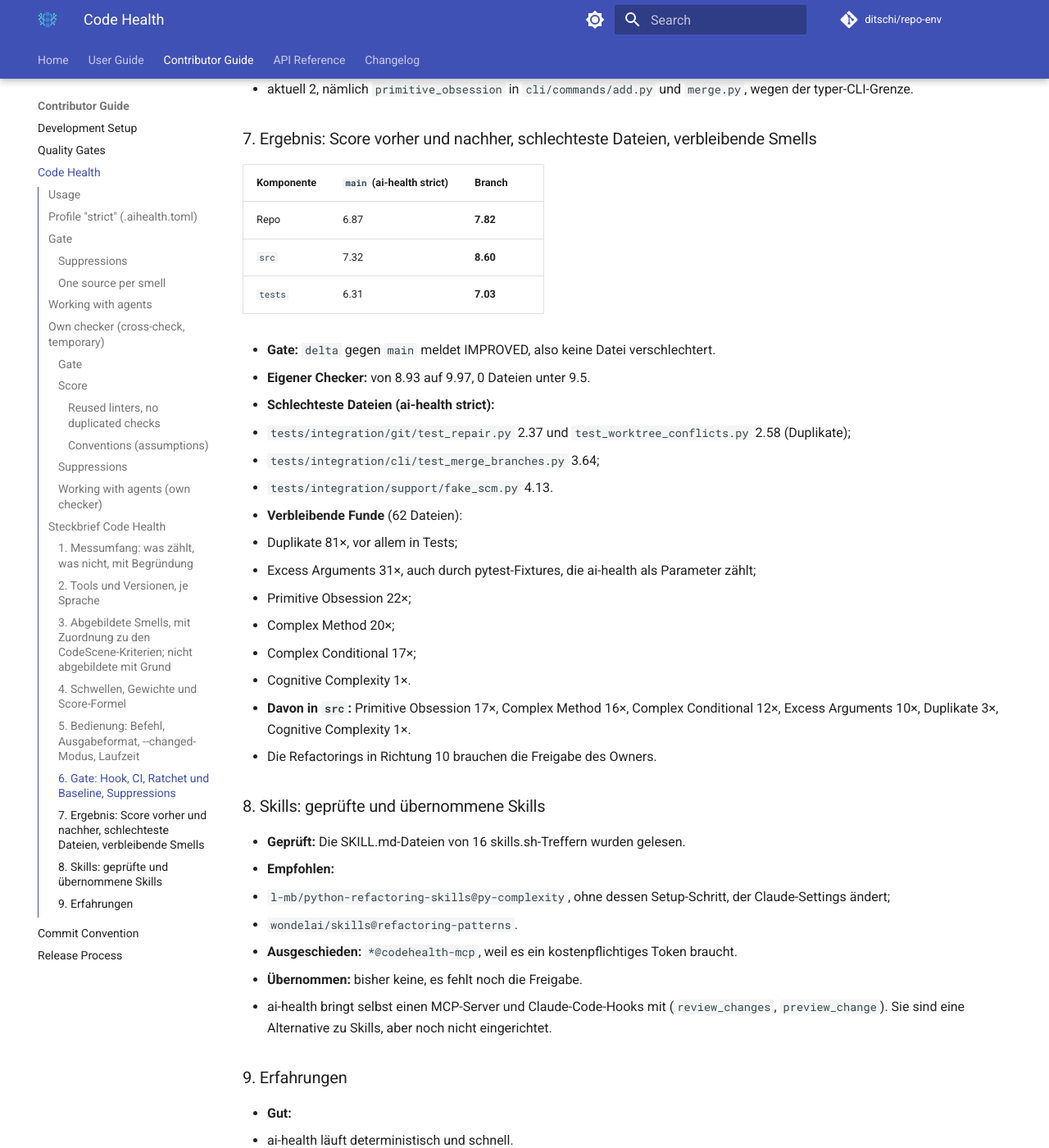
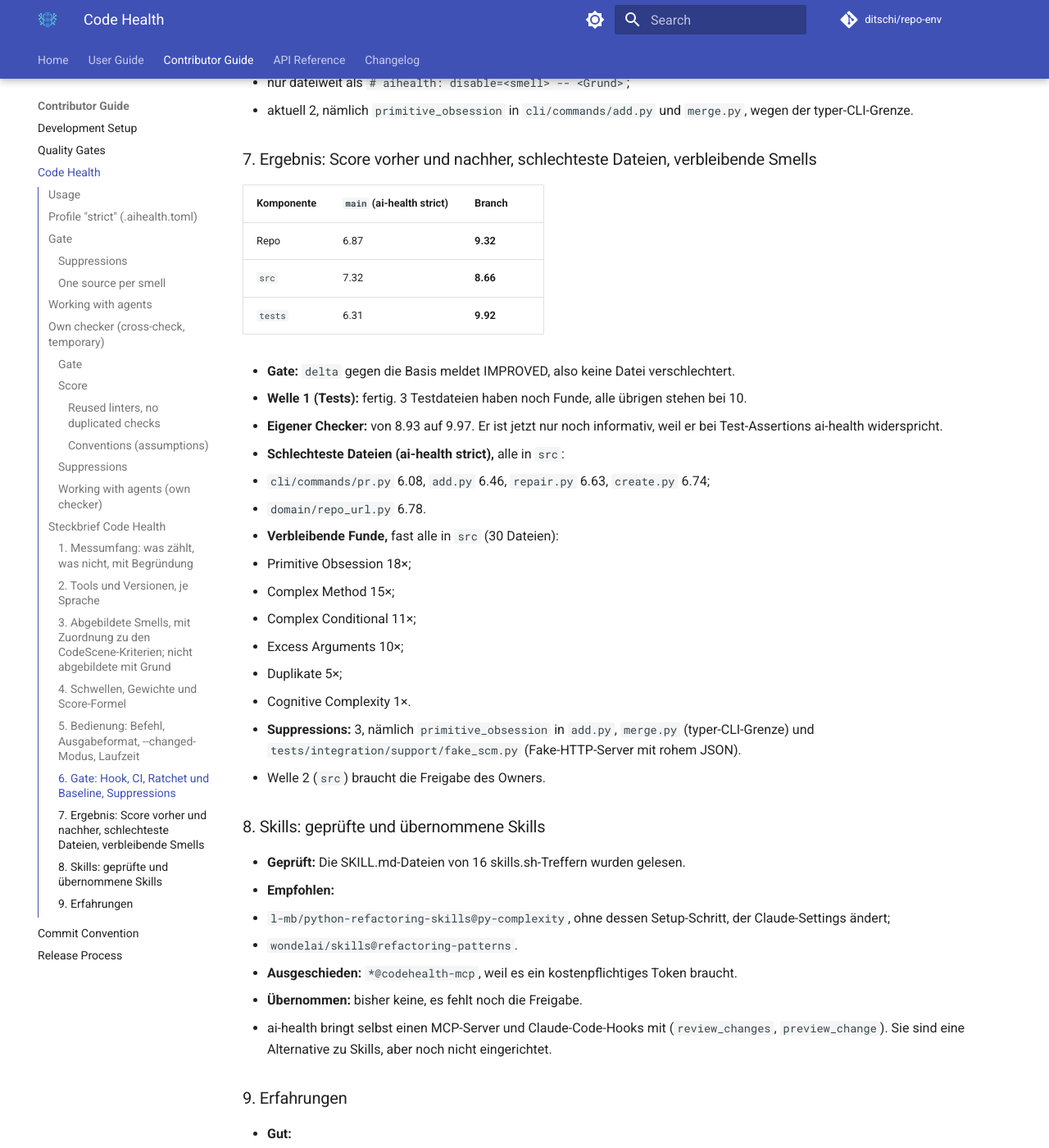
Before and after one commit to ditschi/repo-env, an MkDocs documentation site: the page built from docs/contributor-guide/code-health.md, in a window 1280 px wide and 1400 px high, scrolled down 7389 px. Shown: the whole window at 82% size. Built offline with MkDocs 1.6.1 and Material for MkDocs 9.7.7, drawn with Linux system fonts in a browser that asks for light colours; comment, search, counter and statistics services are not loaded; the version menu is left out; some of the changed text lies outside the part shown.

Commit message:
docs(code-health): update Steckbrief results after the test refactoring wave
Co-Authored-By: Claude Opus 5.5 <noreply@anthropic.com>

````diff
--- a/docs/contributor-guide/code-health.md
+++ b/docs/contributor-guide/code-health.md
@@ -72,8 +72,8 @@ reason of at least 10 characters.
 # aihealth: disable=primitive_obsession -- typer CLI boundary: options are str/list[str] parameters
 ```
 
-Current suppressions: `src/repoenv/cli/commands/add.py` and `merge.py` (primitive_obsession, typer
-CLI boundary).
+Current suppressions (primitive_obsession): `src/repoenv/cli/commands/add.py` and `merge.py` (typer CLI
+boundary), `tests/integration/support/fake_scm.py` (fake HTTP server with raw JSON bodies).
 
 ### One source per smell
 
@@ -257,25 +257,25 @@ The own checker's gate (`gate.passed`) still runs in pre-commit and CI until it
 
 | Komponente | `main` (ai-health strict) | Branch |
 |---|---|---|
-| Repo | 6.87 | **7.82** |
-| `src` | 7.32 | **8.60** |
-| `tests` | 6.31 | **7.03** |
+| Repo | 6.87 | **9.32** |
+| `src` | 7.32 | **8.66** |
+| `tests` | 6.31 | **9.92** |
 
-- **Gate:** `delta` gegen `main` meldet IMPROVED, also keine Datei verschlechtert.
-- **Eigener Checker:** von 8.93 auf 9.97, 0 Dateien unter 9.5.
-- **Schlechteste Dateien (ai-health strict):**
-  - `tests/integration/git/test_repair.py` 2.37 und `test_worktree_conflicts.py` 2.58 (Duplikate);
-  - `tests/integration/cli/test_merge_branches.py` 3.64;
-  - `tests/integration/support/fake_scm.py` 4.13.
-- **Verbleibende Funde** (62 Dateien):
-  - Duplikate 81×, vor allem in Tests;
-  - Excess Arguments 31×, auch durch pytest-Fixtures, die ai-health als Parameter zählt;
-  - Primitive Obsession 22×;
-  - Complex Method 20×;
-  - Complex Conditional 17×;
+- **Gate:** `delta` gegen die Basis meldet IMPROVED, also keine Datei verschlechtert.
+- **Welle 1 (Tests):** fertig. 3 Testdateien haben noch Funde, alle übrigen stehen bei 10.
+- **Eigener Checker:** von 8.93 auf 9.97. Er ist jetzt nur noch informativ, weil er bei Test-Assertions ai-health widerspricht.
+- **Schlechteste Dateien (ai-health strict),** alle in `src`:
+  - `cli/commands/pr.py` 6.08, `add.py` 6.46, `repair.py` 6.63, `create.py` 6.74;
+  - `domain/repo_url.py` 6.78.
+- **Verbleibende Funde,** fast alle in `src` (30 Dateien):
+  - Primitive Obsession 18×;
+  - Complex Method 15×;
+  - Complex Conditional 11×;
+  - Excess Arguments 10×;
+  - Duplikate 5×;
   - Cognitive Complexity 1×.
-- **Davon in `src`:** Primitive Obsession 17×, Complex Method 16×, Complex Conditional 12×, Excess Arguments 10×, Duplikate 3×, Cognitive Complexity 1×.
-- Die Refactorings in Richtung 10 brauchen die Freigabe des Owners.
+- **Suppressions:** 3, nämlich `primitive_obsession` in `add.py`, `merge.py` (typer-CLI-Grenze) und `tests/integration/support/fake_scm.py` (Fake-HTTP-Server mit rohem JSON).
+- Welle 2 (`src`) braucht die Freigabe des Owners.
 
 ### 8. Skills: geprüfte und übernommene Skills
 
````
